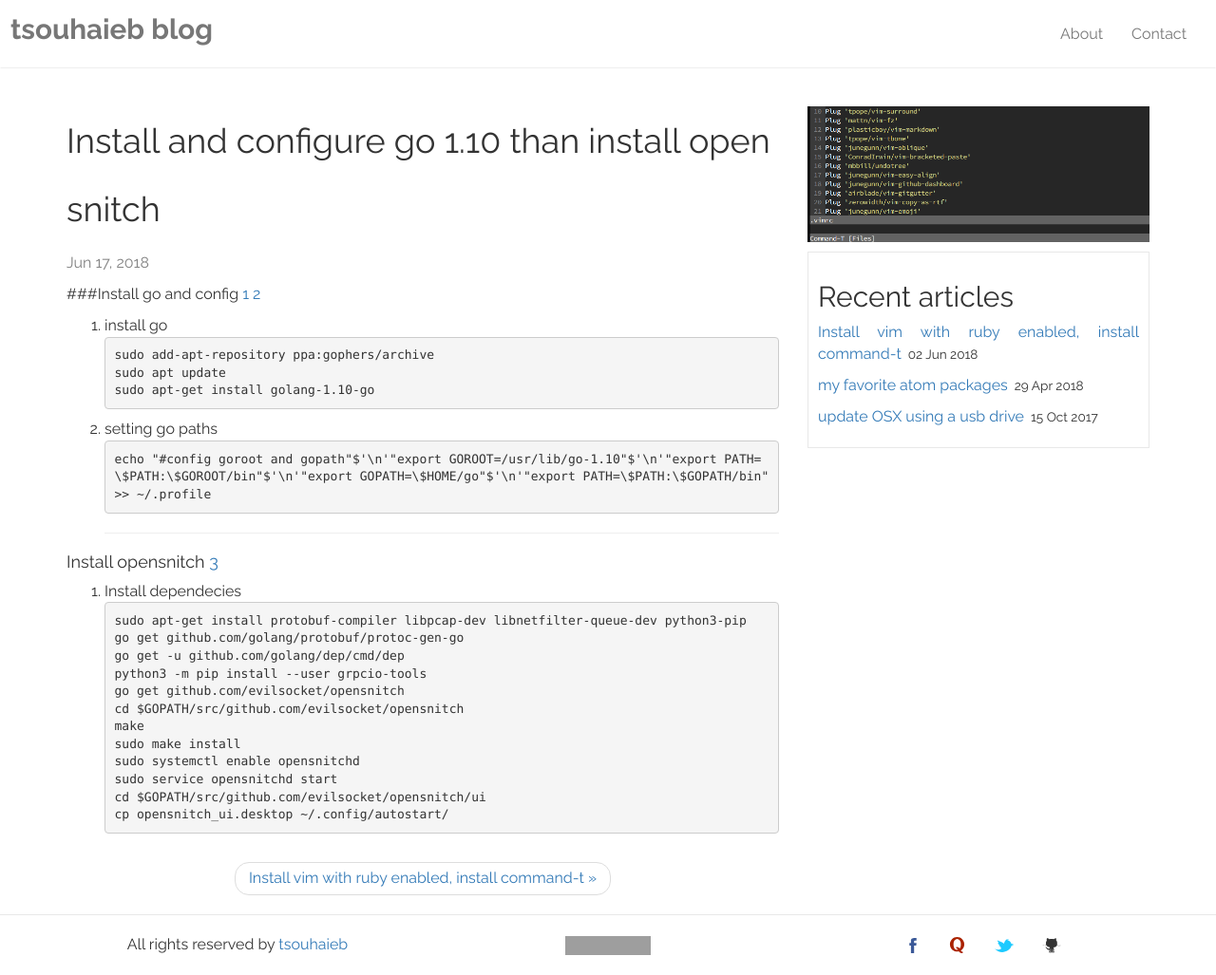
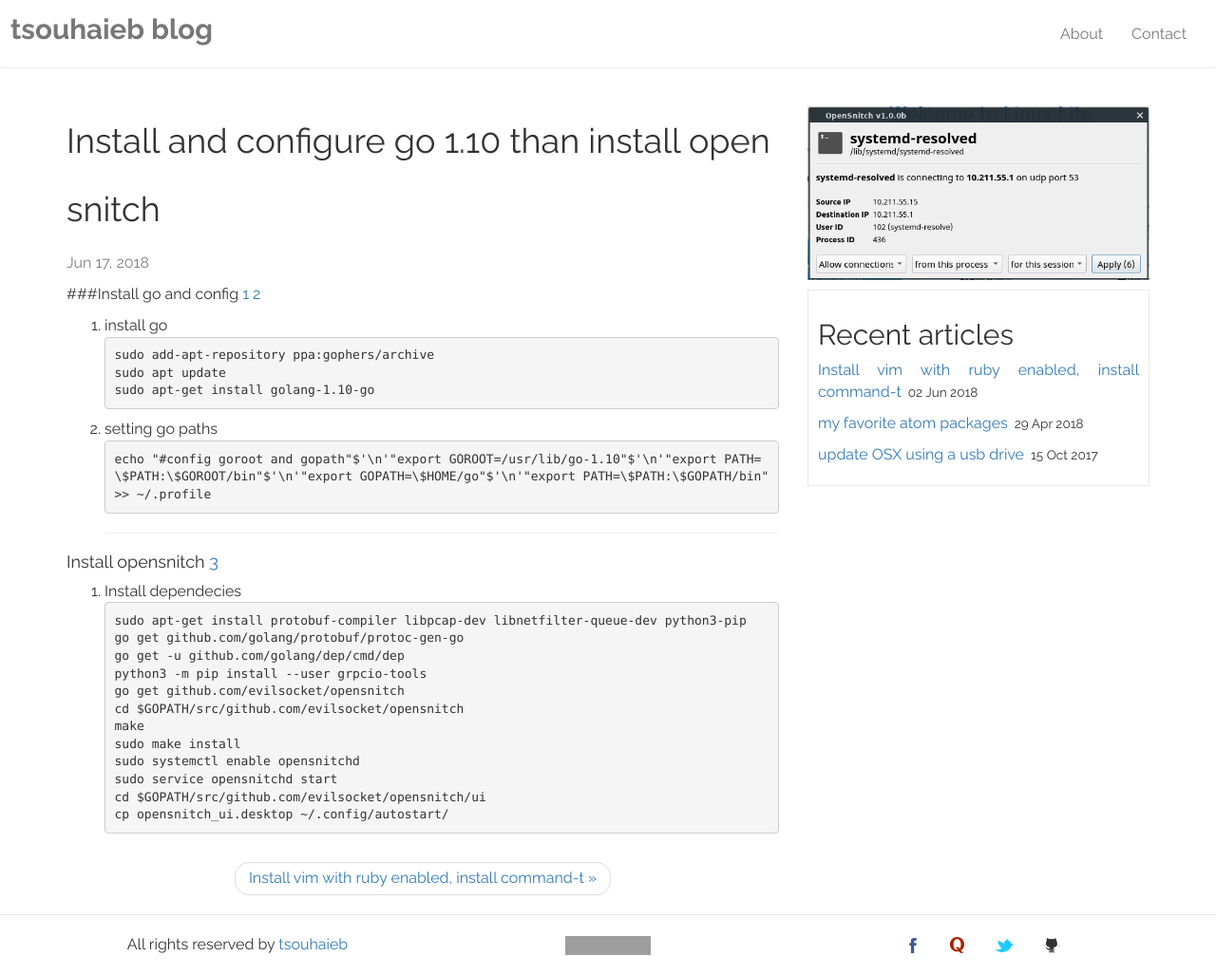
Before and after one commit to souhaiebtar/souhaiebtar.github1.io, a Jekyll site: the page built from _posts/2018-06-17-install-go-1.10-on-ubuntu-and-install-open-snitch.md, in a window 1280 px wide. Shown: the whole page at 95% size. Built offline with Jekyll 4.4.1, drawn with Linux system fonts in a browser that asks for light colours; comment, search, counter and statistics services are not loaded; grey boxes are pictures that could not be loaded.

Commit message:
add image and change to md file

```diff
--- a/_posts/2018-06-17-install-go-1.10-on-ubuntu-and-install-open-snitch.md
+++ b/_posts/2018-06-17-install-go-1.10-on-ubuntu-and-install-open-snitch.md
@@ -1,7 +1,7 @@
 ---
 title: Install and configure go 1.10 than install open snitch
 layout: post
-img: vim.png
+img: opensnitch.png
 ---
 ###Install go and config [1][1] [2][2]
 
```
Also changed, not shown: images/opensnitch.png (added).
